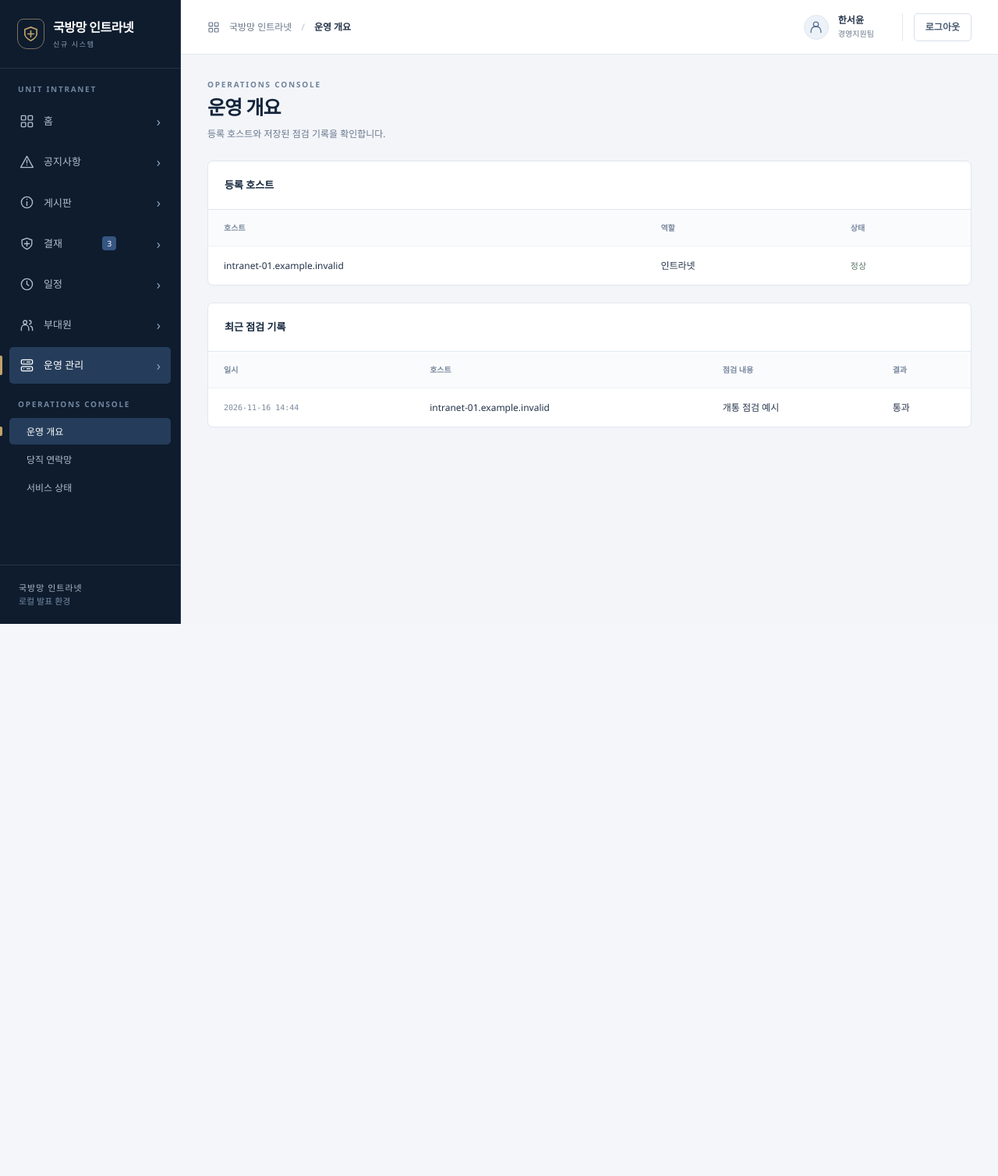
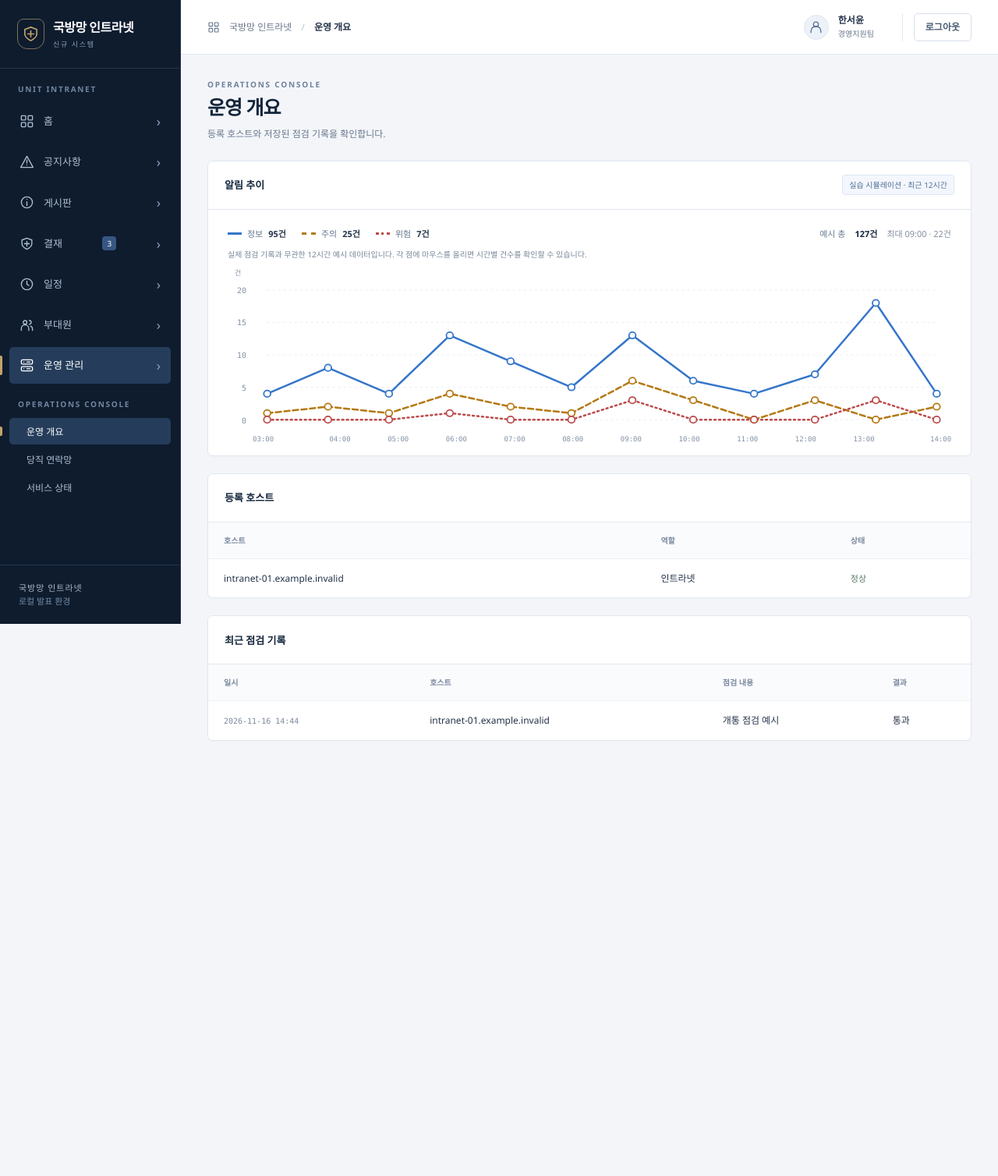
Before and after one commit to cghsuw256/opswatch, a Django app: page /dashboard/ in a window 1280 px wide. Shown: the whole page at 78% size. Before the commit the page ends 800 px from the top, so only its background shows below. Run offline with Django 5.2, Linux system fonts and the light colour scheme; a user stored in the database is signed in; data comes from the database, SQL or seed files in the repository.

Commit message:
Restore presentation roster and alert graph

```diff
--- /dev/null
+++ b/operations/charts.py
@@ -0,0 +1,54 @@
+"""Deterministic example event counts for the educational dashboard."""
+
+import math
+import random
+from datetime import timedelta
+
+from django.utils import timezone
+
+
+def alert_evolution(servers):
+    # These are examples, not events derived from resource percentages.
+    profiles = (2, 4, 1, 9, 5, 3, 12, 6, 2, 7, 14, 4)
+    values = {key: [0] * 12 for key in ("info", "warn", "critical")}
+    for server in servers:
+        seed = sum((index + 1) * ord(char) for index, char in enumerate(server.hostname))
+        rng = random.Random(seed)
+        for index, activity in enumerate(profiles):
+            values["info"][index] += activity + rng.randrange(5)
+            values["warn"][index] += rng.randrange(activity // 2 + 2)
+            values["critical"][index] += rng.randrange(4) if index in (3, 6, 10) else 0
+
+    scale = max(4, math.ceil(max(max(row) for row in values.values()) / 4) * 4)
+    now = timezone.localtime().replace(minute=0, second=0, microsecond=0)
+    hours = [(now - timedelta(hours=11 - index)).strftime("%H:%M") for index in range(12)]
+    series = []
+    for key, label in (("info", "정보"), ("warn", "주의"), ("critical", "위험")):
+        markers = [
+            {
+                "x": round(15 + index * 690 / 11, 1),
+                "y": round(150 - value / scale * 140, 1),
+                "value": value,
+                "label": hours[index],
+            }
+            for index, value in enumerate(values[key])
+        ]
+        series.append(
+            {
+                "key": key,
+                "label": label,
+                "points": " ".join(f"{point['x']},{point['y']}" for point in markers),
+                "total": sum(values[key]),
+                "markers": markers,
+            }
+        )
+
+    totals = [sum(row[index] for row in values.values()) for index in range(12)]
+    peak_index = totals.index(max(totals))
+    return {
+        "series": series,
+        "ticks": [{"y": 150 - index * 35, "value": scale * index // 4} for index in range(5)],
+        "peak_count": totals[peak_index],
+        "peak_label": hours[peak_index],
+        "total": sum(totals),
+    }
--- a/operations/overview.py
+++ b/operations/overview.py
@@ -2,14 +2,17 @@ from django.contrib.auth.decorators import login_required
 from django.shortcuts import render
 from django.views.decorators.http import require_GET
 
+from .charts import alert_evolution
 from .models import Inspection, Server
 
 
 @login_required
 @require_GET
 def dashboard(request):
+    servers = list(Server.objects.all())
     return render(request, "inventory/dashboard.html", {
-        "servers": Server.objects.all(),
+        "servers": servers,
+        "alert_chart": alert_evolution(servers),
         "inspections": Inspection.objects.select_related("server")[:12],
     })
 
--- a/operations/static/opswatch/app.css
+++ b/operations/static/opswatch/app.css
@@ -97,6 +97,36 @@ button:disabled, .btn:disabled, .btn.primary:disabled:hover { background: var(--
 .status-label.warn { color: var(--warn); }
 .status-label.down { color: var(--bad); }
 .sr-only { position: absolute; width: 1px; height: 1px; padding: 0; margin: -1px; overflow: hidden; clip: rect(0, 0, 0, 0); white-space: nowrap; border: 0; }
+.chart-body { padding: 22px 25px 16px; }
+.simulation-tag { padding: 4px 8px; border: 1px solid #dce6f4; border-radius: 4px; background: #f3f7fd; color: #526e94; font-size: 10px; }
+.chart-summary { display: flex; flex-wrap: wrap; justify-content: space-between; align-items: center; gap: 12px 20px; }
+.chart-legend { display: flex; flex-wrap: wrap; align-items: center; gap: 10px 20px; padding: 0; margin: 0; list-style: none; color: #62748c; font-size: 11px; }
+.chart-legend li { display: flex; align-items: center; gap: 7px; }
+.chart-legend b { color: var(--ink); font-size: 11px; font-weight: 600; font-variant-numeric: tabular-nums; }
+.legend-swatch { width: 18px; border-top: 3px solid var(--series-color); }
+.series-info { --series-color: #3475ca; }
+.series-warn { --series-color: #b47912; }
+.series-critical { --series-color: #bd4a4a; }
+.series-warn .legend-swatch { border-top-style: dashed; }
+.series-critical .legend-swatch { border-top-style: dotted; }
+.chart-summary > p { display: flex; flex-wrap: wrap; gap: 4px 12px; margin: 0; color: #6b7e96; font-size: 11px; }
+.chart-summary > p b { color: var(--navy); font-weight: 600; }
+.chart-summary > p > span { color: #8490a1; }
+.chart-description { margin: 10px 0 26px; color: #78879a; font-size: 10px; }
+.chart-plot { position: relative; display: grid; grid-template-columns: 24px minmax(0, 1fr); gap: 0 8px; }
+.chart-y-axis { position: relative; grid-column: 1; grid-row: 1; height: 190px; color: #8391a5; font: 10px var(--mono); }
+.chart-y-axis > span { position: absolute; right: 0; transform: translateY(-50%); }
+.chart-axis-unit { position: absolute; top: -17px; left: 9px; color: #8391a5; font-size: 9px; }
+.event-chart { grid-column: 2; grid-row: 1; display: block; width: 100%; min-width: 0; height: 190px; overflow: visible; }
+.chart-grid { stroke: #e8edf5; stroke-width: 1; stroke-dasharray: 3 4; vector-effect: non-scaling-stroke; }
+.chart-line { stroke: var(--series-color); stroke-width: 2.5; stroke-linecap: round; stroke-linejoin: round; vector-effect: non-scaling-stroke; }
+.chart-line.series-warn { stroke-dasharray: 7 4; }
+.chart-line.series-critical { stroke-dasharray: 2 4; }
+.chart-point { fill: #fff; stroke: var(--series-color); stroke-width: 1.8; vector-effect: non-scaling-stroke; }
+.axis { grid-column: 2; display: flex; justify-content: space-between; min-width: 0; margin: 8px 0 0; color: #8391a5; font: 9px var(--mono); }
+.axis > span { flex: 1; min-width: 0; text-align: center; }
+.axis > span:first-child { text-align: left; }
+.axis > span:last-child { text-align: right; }
 .panel-footer { display: flex; justify-content: space-between; align-items: center; padding: 12px 20px; border-top: 1px solid var(--line); background: #fcfdff; font-size: 10px; color: #8a97a9; }
 .notice { display: flex; gap: 14px; padding: 19px 22px; border: 1px solid #dce5f2; border-left: 3px solid #6e8db9; border-radius: 5px; background: #edf2f9; margin-bottom: 22px; }
 .notice > .icon { margin-top: 2px; color: #6280aa; }
--- a/operations/templates/inventory/dashboard.html
+++ b/operations/templates/inventory/dashboard.html
@@ -6,6 +6,34 @@
   <div><p class="kicker">Operations Console</p><h1>운영 개요</h1>
     <p class="module-description">등록 호스트와 저장된 점검 기록을 확인합니다.</p></div>
 </header>
+<section class="card module alert-module">
+  <header><h2>알림 추이</h2><span class="simulation-tag">실습 시뮬레이션 · 최근 12시간</span></header>
+  <div class="chart-body">
+    <div class="chart-summary">
+      <ul class="chart-legend" aria-label="심각도별 예시 이벤트 합계">
+        {% for series in alert_chart.series %}<li class="series-{{ series.key }}"><span class="legend-swatch" aria-hidden="true"></span>{{ series.label }} <b>{{ series.total }}건</b></li>{% endfor %}
+      </ul>
+      <p>예시 총 <b>{{ alert_chart.total }}건</b><span>최대 {{ alert_chart.peak_label }} · {{ alert_chart.peak_count }}건</span></p>
+    </div>
+    <p class="chart-description" id="alert-simulation-description">실제 점검 기록과 무관한 12시간 예시 데이터입니다. 각 점에 마우스를 올리면 시간별 건수를 확인할 수 있습니다.</p>
+    <div class="chart-plot">
+      <div class="chart-y-axis" aria-hidden="true">{% for tick in alert_chart.ticks %}<span style="top: {% widthratio tick.y 160 100 %}%">{{ tick.value }}</span>{% endfor %}</div>
+      <svg class="event-chart" viewBox="0 0 720 160" preserveAspectRatio="none" role="img" aria-labelledby="alert-chart-title" aria-describedby="alert-simulation-description">
+        <title id="alert-chart-title">실습 시뮬레이션: 최근 12시간 심각도별 알림 건수</title>
+        {% for tick in alert_chart.ticks %}<path class="chart-grid" d="M15 {{ tick.y }}H705"/>{% endfor %}
+        {% for series in alert_chart.series %}<polyline class="chart-line series-{{ series.key }}" points="{{ series.points }}" fill="none"/>{% endfor %}
+        {% for series in alert_chart.series %}{% for marker in series.markers %}<circle class="chart-point series-{{ series.key }}" cx="{{ marker.x }}" cy="{{ marker.y }}" r="3.5"><title>{{ marker.label }} · {{ series.label }} · {{ marker.value }}건</title></circle>{% endfor %}{% endfor %}
+      </svg>
+      <span class="chart-axis-unit">건</span>
+      <div class="axis" aria-hidden="true">{% for marker in alert_chart.series.0.markers %}<span>{{ marker.label }}</span>{% endfor %}</div>
+    </div>
+    <table class="sr-only">
+      <caption>실습 시뮬레이션 · 최근 12시간 예시 알림, 실제 점검 기록 아님</caption>
+      <thead><tr><th scope="col">시간</th><th scope="col">심각도</th><th scope="col">예시 건수</th></tr></thead>
+      <tbody>{% for series in alert_chart.series %}{% for marker in series.markers %}<tr><td>{{ marker.label }}</td><td>{{ series.label }}</td><td>{{ marker.value }}</td></tr>{% endfor %}{% endfor %}</tbody>
+    </table>
+  </div>
+</section>
 <section class="card module">
   <header><h2>등록 호스트</h2></header>
   <div class="table-scroll">
--- a/unit_portal/tests.py
+++ b/unit_portal/tests.py
@@ -124,7 +124,9 @@ class IntranetBoundaryTests(TestCase):
         ))
         self.assertNotContains(self.client.get(reverse("intranet:home")), 'href="/admin/diagnostics/"')
         self.assertRedirects(Client().get("/dashboard/"), "/login/?next=/dashboard/")
-        self.assertContains(self.client.get("/dashboard/"), 'href="/admin/diagnostics/"')
+        dashboard = self.client.get("/dashboard/")
+        self.assertContains(dashboard, 'href="/admin/diagnostics/"')
+        self.assertContains(dashboard, "실습 시뮬레이션: 최근 12시간 심각도별 알림 건수")
         self.assertContains(self.client.get("/support/"), "등록 호스트 상태")
         self.client.force_login(self.other)
         self.assertNotContains(self.client.get("/dashboard/"), 'href="/admin/diagnostics/"')
```
Also changed, not shown: presentation/부대원_정보_예시.csv (added, +13 -0 lines), README.md.
